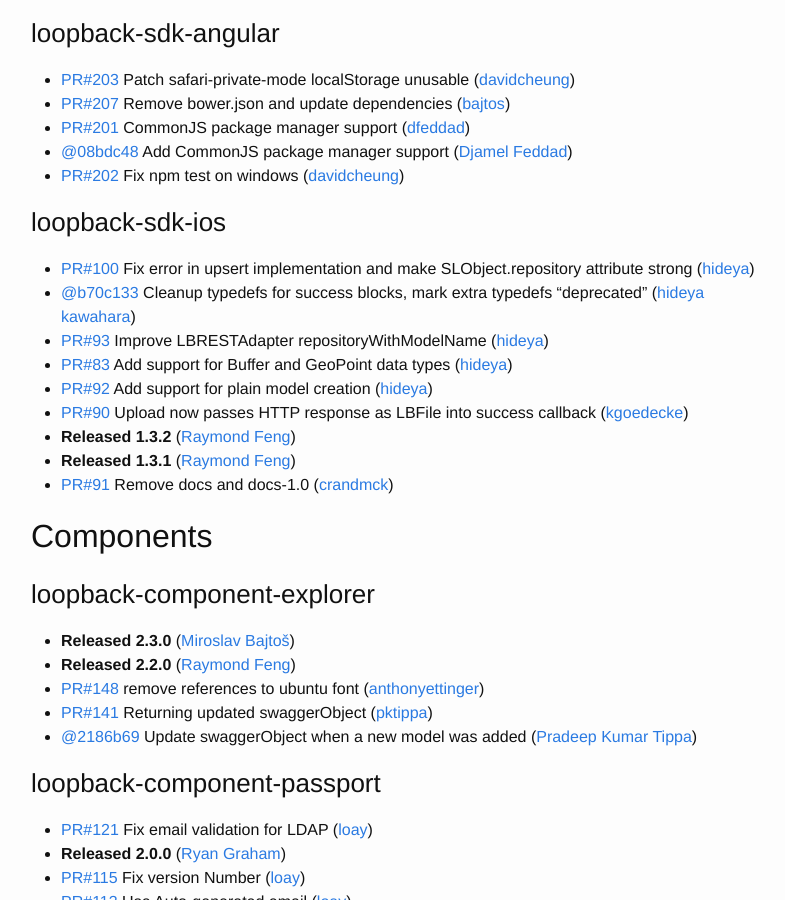
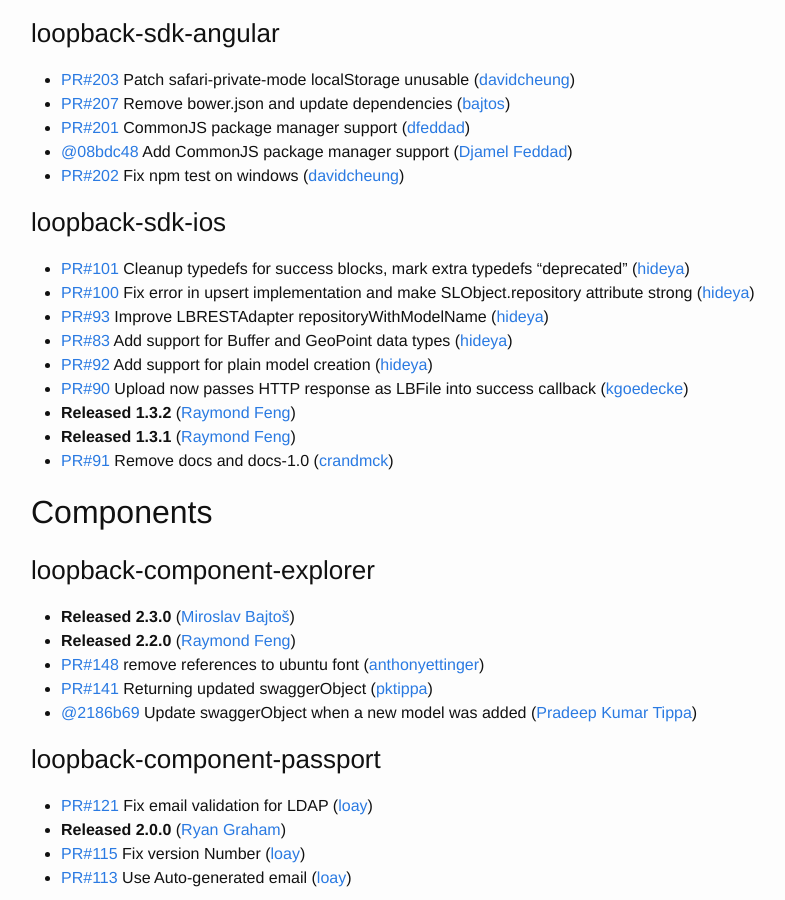
Before and after one commit to strongloop/loopback, a Jekyll site: the page built from index.md, in a window 1280 px wide and 900 px high, scrolled down 4401 px. Shown: the whole window, without its empty margins (239-1024 px from the left). Built offline with Jekyll 4.4.1, drawn with Linux system fonts in a browser that asks for light colours; some of the changed text lies outside the part shown.

Commit message:
Update changelog

```diff
--- a/index.md
+++ b/index.md
@@ -192,8 +192,8 @@ since: (from 2015-12-17 to 2016-02-11)
 
 
 ### loopback-sdk-ios
+ * [PR#101](https://github.com/strongloop/loopback-sdk-ios/pull/101) Cleanup typedefs for success blocks, mark extra typedefs "deprecated" ([hideya](https://github.com/hideya))
  * [PR#100](https://github.com/strongloop/loopback-sdk-ios/pull/100) Fix error in upsert implementation and make SLObject.repository attribute strong ([hideya](https://github.com/hideya))
- * [@b70c133](https://github.com/strongloop/loopback-sdk-ios/commit/b70c13336bc1a669c464017b9d019f5cae064995) Cleanup typedefs for success blocks, mark extra typedefs "deprecated" ([hideya kawahara](https://github.com/hideya))
  * [PR#93](https://github.com/strongloop/loopback-sdk-ios/pull/93) Improve LBRESTAdapter repositoryWithModelName ([hideya](https://github.com/hideya))
  * [PR#83](https://github.com/strongloop/loopback-sdk-ios/pull/83) Add support for Buffer and GeoPoint data types ([hideya](https://github.com/hideya))
  * [PR#92](https://github.com/strongloop/loopback-sdk-ios/pull/92) Add support for plain model creation ([hideya](https://github.com/hideya))
```
Also changed, not shown: other parts of index.md (+1 -1 lines).
